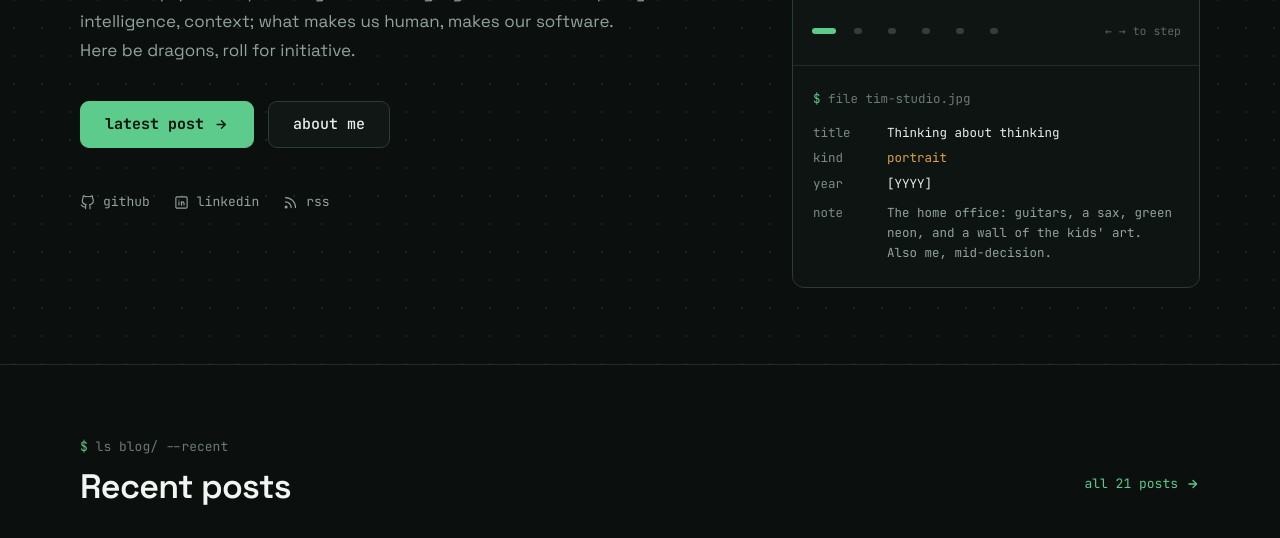
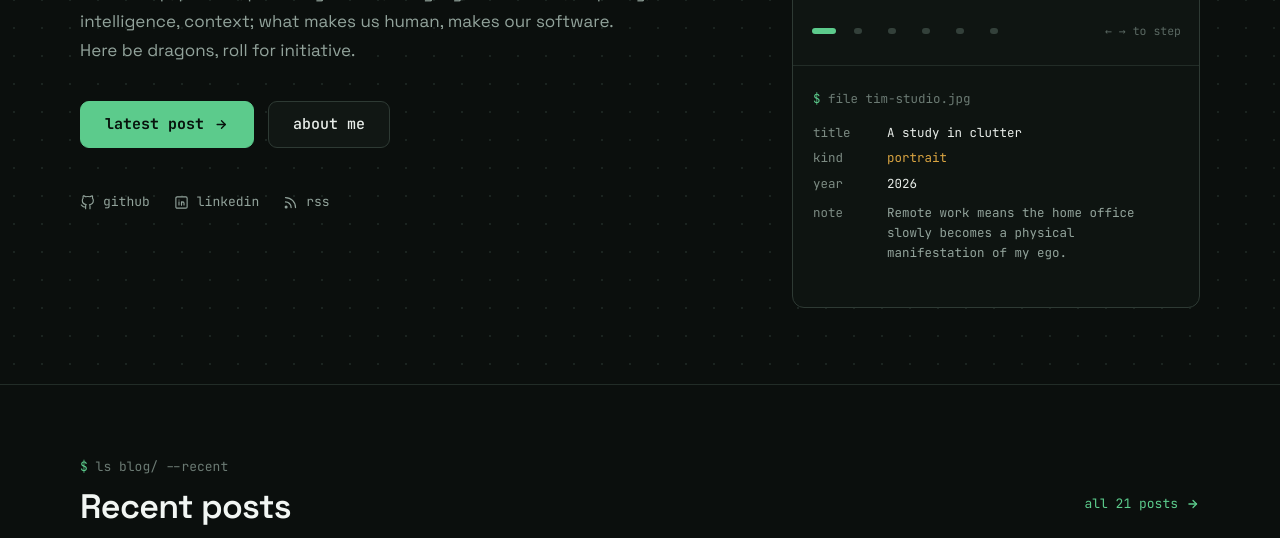
Before and after one commit to timductive/tims, a Jekyll site: the page built from index.html, in a window 1280 px wide and 900 px high, scrolled down 355 px, cut to the strip 136-674 px from the top of the window. Built offline with Jekyll 4.4.1, drawn with Linux system fonts in a browser that asks for light colours.

Commit message:
Tweak gallery captions and kinds
Rewrite the portrait caption, set years, and use more specific `kind`
labels (MTG, pet, pet food) in place of the generic "photo".

Co-Authored-By: Claude Opus 5 <noreply@anthropic.com>

```diff
--- a/_data/gallery.yml
+++ b/_data/gallery.yml
@@ -4,43 +4,43 @@
 # kind: photo | portrait | screenshot | generated
 - file: tim-studio.jpg
   image: /assets/images/gallery/tim-studio.jpg
-  alt: "Tim, in glasses and a grey t-shirt, hand on chin, in a studio with guitars, a saxophone and green neon"
-  title: "Thinking about thinking"
+  alt: "Tim, in glasses and a grey t-shirt, hand on chin, in a studio with guitars and saxophones."
+  title: "A study in clutter"
   kind: portrait
-  year: "[YYYY]"
-  note: "The home office: guitars, a sax, green neon, and a wall of the kids' art. Also me, mid-decision."
+  year: "2026"
+  note: "Remote work means the home office slowly becomes a physical manifestation of my ego."
 - file: mtg-commanders.jpg
   image: /assets/images/gallery/mtg-commanders.jpg
   alt: "Fifteen Magic The Gathering commander decks in clear boxes lit by green LEDs"
   title: "The commander shelf"
-  kind: photo
+  kind: MTG
   year: "2026"
-  note: "My top 15 commander decks, there are many more that didn't make the shelf."
+  note: "My top 15 favorite commander decks, there are many more that didn't make the shelf. I have never won a game with Stranger Things."
 - file: aussie-partner.jpg
   image: /assets/images/gallery/aussie-partner.jpg
   alt: "A blue merle Australian Shepherd, Piper, resting her head on a blue fleece blanket"
   title: "Piper, my remote office mate"
-  kind: photo
+  kind: pet
   year: "2026"
   note: "This is Piper, resting intently just outside of the Zoom frame while I talk to other humans."
 - file: homer-sombrero-dog.jpg
   image: /assets/images/gallery/homer-sombrero-dog.jpg
   alt: "Homer, a tan dog wearing a tiny straw sombrero, looking up at the camera"
   title: "Homer is Fiesta-ready"
-  kind: photo
+  kind: pet
   year: "2025"
   note: "The hat was not his idea. The look says he'd like that noted for the record."
 - file: cat-nap.jpg
   image: /assets/images/gallery/cat-nap.jpg
   alt: "Caboodles, an orange tabby cat curled up asleep on a herringbone couch"
   title: "Do not disturb"
-  kind: photo
+  kind: pet
   year: "2024"
   note: "Caboodles works the nightshift so he demands a quiet place to sleep during the day."
 - file: goldfish-pond.jpg
   image: /assets/images/gallery/goldfish-pond.jpg
   alt: "Orange goldfish swimming in a pond beneath lily pads"
   title: "Tranquility pond"
-  kind: photo
+  kind: pet food
   year: "2023"
   note: "This is our fish pond, there is one koi, many goldfish and even more minnows."
```
